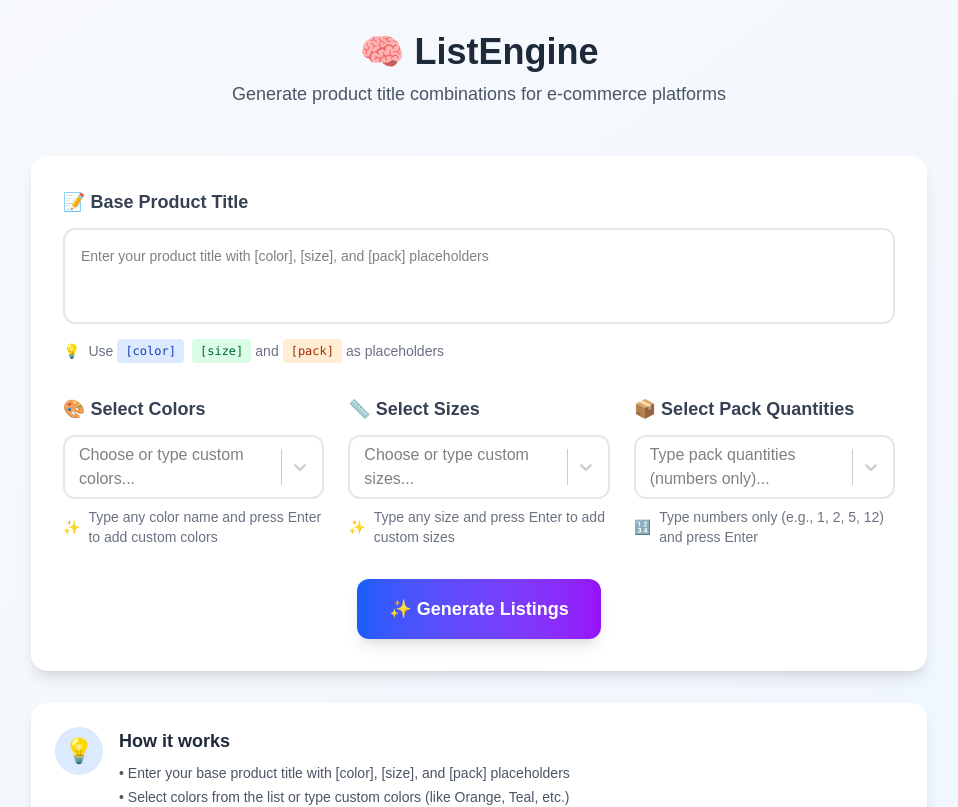
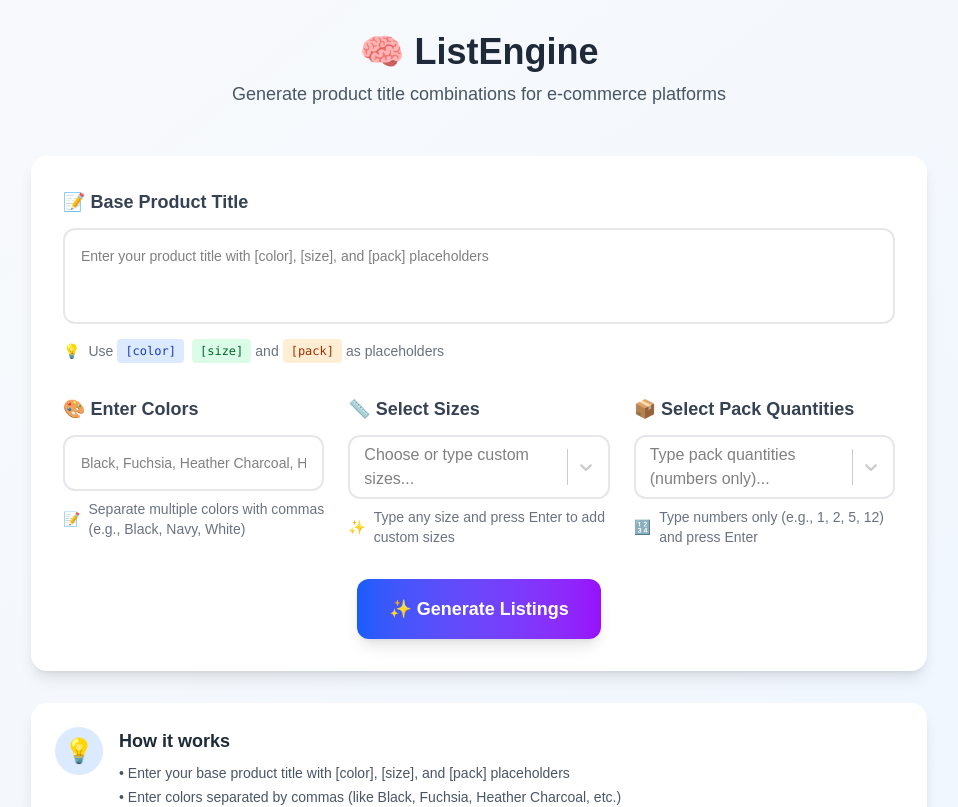
Before and after one commit to jobayer-ahmed7/list-engine, a Next.js app: page / in a window 1280 px wide. Shown: the top 807 px of the page, without its empty margins (161-1119 px from the left). Built offline with nearby package versions, Linux system fonts and the light colour scheme.

Commit message:
add color input functionality with comma-separated parsing

```diff
--- a/src/app/page.tsx
+++ b/src/app/page.tsx
@@ -35,6 +35,7 @@ const sizes: Option[] = [
 
 export default function Home() {
   const [baseProduct, setBaseProduct] = useState<string>("");
+  const [colorInput, setColorInput] = useState<string>("");
   const [selectedColors, setSelectedColors] = useState<Option[]>([]);
   const [selectedSizes, setSelectedSizes] = useState<Option[]>([]);
   const [selectedPacks, setSelectedPacks] = useState<Option[]>([]);
@@ -107,6 +108,23 @@ export default function Home() {
     console.log("Color selection changed:", newValue, actionMeta);
 
     setSelectedColors(Array.from(newValue));
+  };
+
+  const handleColorInputChange = (value: string): void => {
+    setColorInput(value);
+
+    // Parse comma-separated colors and update selectedColors
+    if (value.trim()) {
+      const colors = value
+        .split(',')
+        .map(color => color.trim())
+        .filter(color => color.length > 0)
+        .map(color => ({ value: color, label: color }));
+
+      setSelectedColors(colors);
+    } else {
+      setSelectedColors([]);
+    }
   };
 
   const handleColorCreate = (inputValue: string): void => {
@@ -199,75 +217,30 @@ export default function Home() {
               {/* Colors */}
               <div>
                 <label className="block text-lg font-semibold text-gray-700 mb-3">
-                  🎨 Select Colors
+                  🎨 Enter Colors
                 </label>
-                <CreatableSelect<Option, true>
-                  options={colors}
-                  isMulti
-                  value={selectedColors}
-                  onChange={handleColorChange}
-                  onCreateOption={handleColorCreate}
-                  className="react-select-container"
-                  classNamePrefix="react-select"
-                  placeholder="Choose or type custom colors..."
-                  formatCreateLabel={(inputValue: string) =>
-                    `Add "${inputValue}"`
-                  }
-                  styles={{
-                    control: (base) => ({
-                      ...base,
-                      borderRadius: "12px",
-                      borderWidth: "2px",
-                      borderColor: "#e5e7eb",
-                      padding: "4px",
-                      backgroundColor: "white",
-                      "&:hover": {
-                        borderColor: "#3b82f6",
-                      },
-                      "&:focus-within": {
-                        borderColor: "#3b82f6",
-                        boxShadow: "0 0 0 1px #3b82f6",
-                      },
-                    }),
-                    menu: (base) => ({
-                      ...base,
-                      backgroundColor: "white",
-                      borderRadius: "12px",
-                      border: "2px solid #e5e7eb",
-                      boxShadow: "0 10px 25px -5px rgba(0, 0, 0, 0.1)",
-                    }),
-                    option: (base, state) => ({
-                      ...base,
-                      backgroundColor: state.isFocused ? "#dbeafe" : "white",
-                      color: "#1f2937",
-                      fontWeight: state.isFocused ? "500" : "400",
-                      "&:active": {
-                        backgroundColor: "#bfdbfe",
-                      },
-                    }),
-                    multiValue: (base) => ({
-                      ...base,
-                      backgroundColor: "#dbeafe",
-                      borderRadius: "8px",
-                    }),
-                    multiValueLabel: (base) => ({
-                      ...base,
-                      color: "#1e40af",
-                      fontWeight: "500",
-                    }),
-                    multiValueRemove: (base) => ({
-                      ...base,
-                      color: "#1e40af",
-                      "&:hover": {
-                        backgroundColor: "#3b82f6",
-                        color: "white",
-                      },
-                    }),
-                  }}
+                <input
+                  type="text"
+                  value={colorInput}
+                  onChange={(e) => handleColorInputChange(e.target.value)}
+                  className="w-full text-black p-4 border-2 border-gray-200 rounded-xl focus:border-blue-500 focus:outline-none transition-colors duration-200 text-sm"
+                  placeholder="Black, Fuchsia, Heather Charcoal, Heather Grey, Navy, Peach, Pink, Red, Slate, White"
                 />
+                {selectedColors.length > 0 && (
+                  <div className="flex flex-wrap gap-2 mt-3">
+                    {selectedColors.map((color, index) => (
+                      <span
+                        key={index}
+                        className="inline-flex items-center px-3 py-1 rounded-full text-sm font-medium bg-blue-100 text-blue-800"
+                      >
+                        {color.value}
+                      </span>
+                    ))}
+                  </div>
+                )}
                 <div className="flex items-center mt-2 text-sm text-gray-500">
-                  <span className="mr-2">✨</span>
-                  Type any color name and press Enter to add custom colors
+                  <span className="mr-2">📝</span>
+                  Separate multiple colors with commas (e.g., Black, Navy, White)
                 </div>
               </div>
 
@@ -490,8 +463,8 @@ export default function Home() {
                     placeholders
                   </li>
                   <li>
-                    • Select colors from the list or type custom colors (like
-                    Orange, Teal, etc.)
+                    • Enter colors separated by commas (like
+                    Black, Fuchsia, Heather Charcoal, etc.)
                   </li>
                   <li>
                     • Select sizes from the list or type custom sizes (like 4XL,
```
